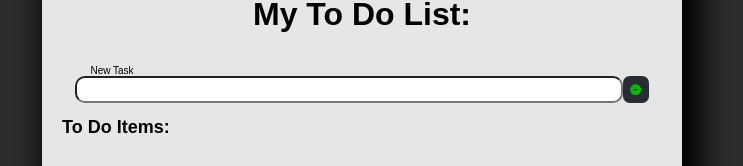
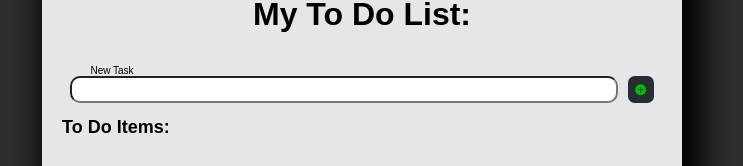
Before and after one commit to jrwebbjr/todo-list-mp, a React (Create React App) app: page / in a window 1280 px wide. Shown: the part 295-461 px from the top of the page, without its empty margins (278-1021 px from the left). Built offline with nearby package versions, Linux system fonts and the light colour scheme; a web font is replaced by a local one.

Commit message:
added margin to input so add button wasn't touching

```diff
--- a/src/pages/App/App.css
+++ b/src/pages/App/App.css
@@ -44,6 +44,7 @@ h2 {
   font-weight: 400;
   border-radius: 10px;
   width: 90%;
+  margin-right: 10px;
 }
 
   .input:hover {
```
